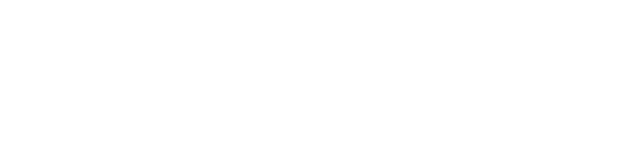
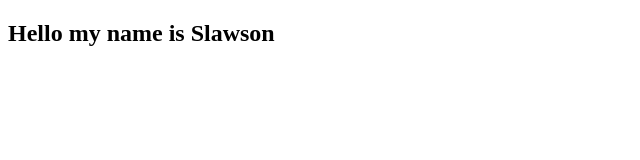
Before and after one commit to dawsonrbeggs/dashboard, a plain HTML site: page index.html in a window 1280 px wide. Shown: the whole page, without its empty margins (0-640 px from the left). Drawn offline with Linux system fonts and the light colour scheme.

Commit message:
site updates

```diff
--- a/index.html
+++ b/index.html
@@ -6,6 +6,6 @@
     <link rel="stylesheet" href="css/app.css">
   </head>
   <body>
-
+  <h2>Hello my name is Slawson</h2>
   </body>
 </html>
```
